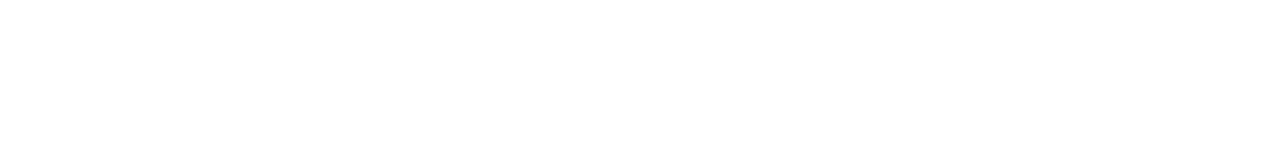
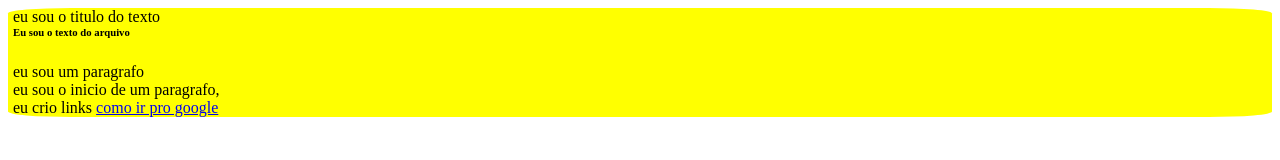
Before and after one commit to Tuscax/Aula-3, a plain HTML site: page Index.html in a window 1280 px wide. Drawn offline with Linux system fonts and the light colour scheme.

Commit message:
initial commit

```diff
--- a/Index.html
+++ b/Index.html
@@ -1,11 +1,24 @@
 <!DOCTYPE html>
-<html lang="en">
+<html lang="pt-br">
+    <style>
+        div { background-color: yellow;
+        width: auto;
+        border-radius: 5%;
+    height: fit-content;
+padding-left: 5px;}
+    h6 {padding-top: 0%;
+    margin-top: 0;}
+    </style>
 <head>
     <meta charset="UTF-8">
     <meta name="viewport" content="width=device-width, initial-scale=1.0">
-    <title>Aula </title>
+    <title>Aula 03</title>
 </head>
+<div class="T1">
 <body>
-
+    <header>eu sou o titulo do texto</header>
+    <h6>Eu sou o texto do arquivo</h6>
+    <p>eu sou um paragrafo <br> eu sou o inicio de um paragrafo,<br>    eu crio links <a href="https://www.google.com/?hl=pt_BR" target="_blank" rel="noopener noreffer"> como ir pro google</a></p>
 </body>
+</div>
 </html>
```
